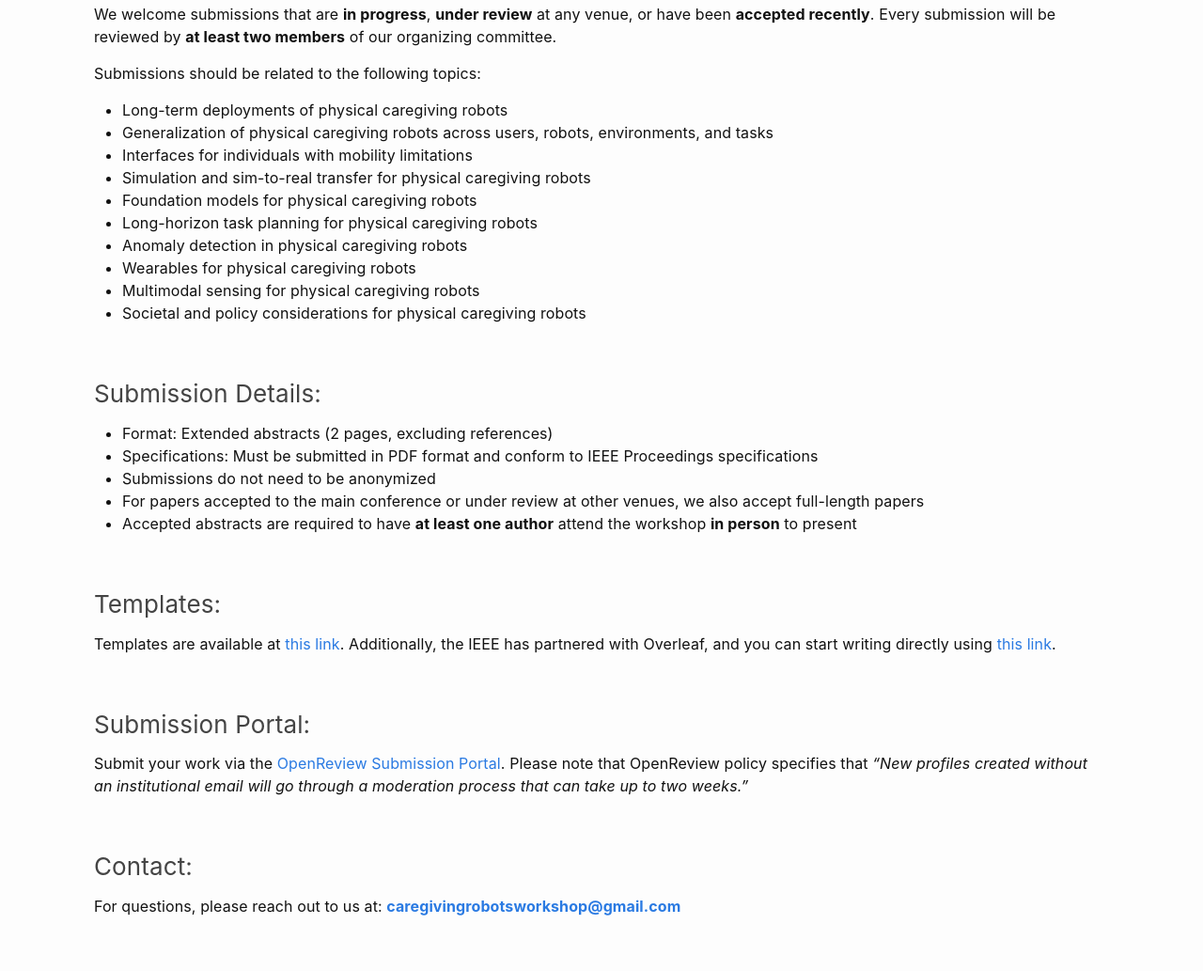
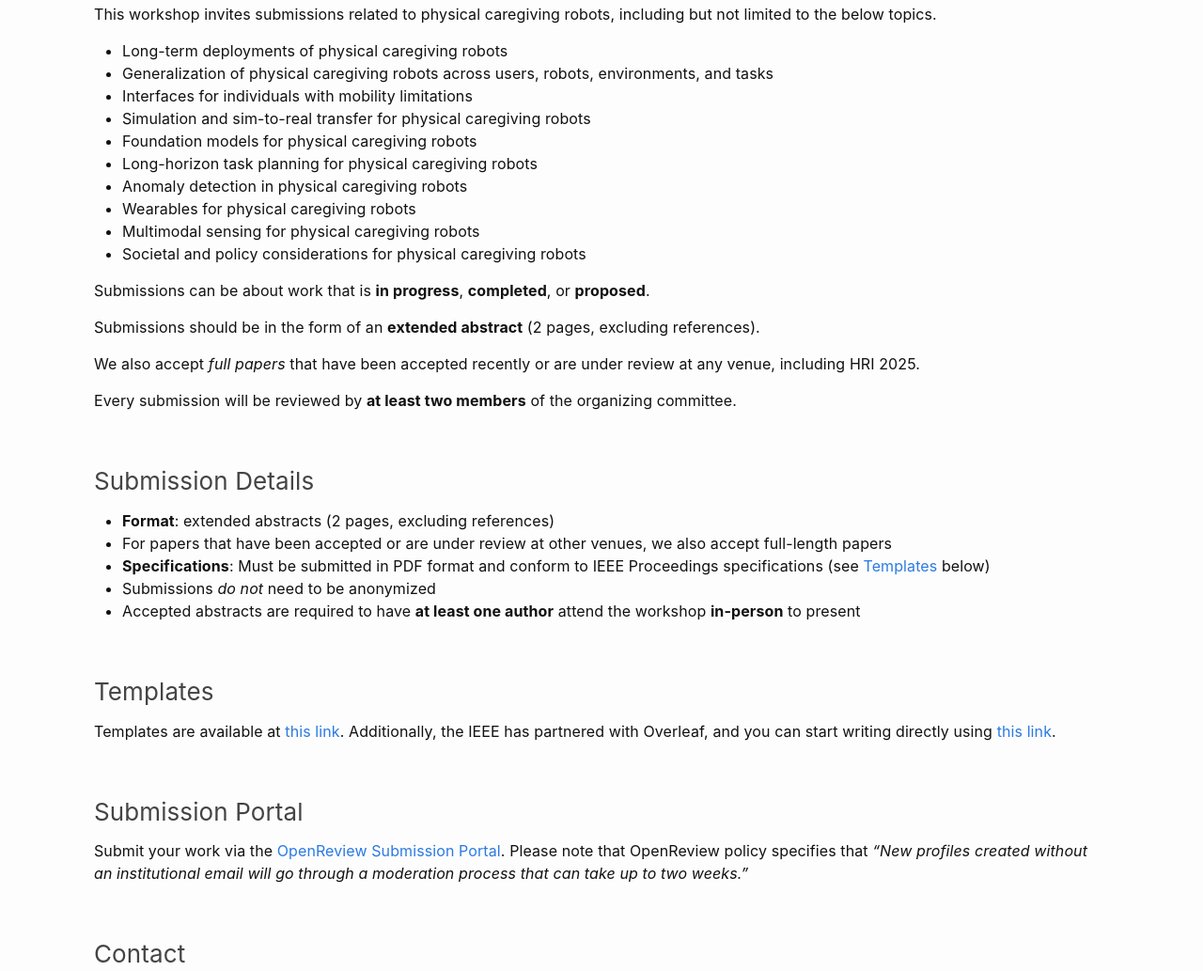
Before and after one commit to caregivingrobots/caregivingrobots.github.io, a plain HTML site: page callforpapers/index.html in a window 1280 px wide. Shown: the part 438-1471 px from the top of the page at 94% size. Drawn offline with Linux system fonts and the light colour scheme.

Commit message:
Polish CFP

```diff
--- a/callforpapers/index.html
+++ b/callforpapers/index.html
@@ -52,9 +52,7 @@
 </ul>
 
 <h3 id="call-for-submissions">Call for Submissions</h3>
-<p>We welcome submissions that are <strong>in progress</strong>, <strong>under review</strong> at any venue, or have been <strong>accepted recently</strong>. Every submission will be reviewed by <strong>at least two members</strong> of our organizing committee.</p>
-
-<p>Submissions should be related to the following topics:</p>
+<p>This workshop invites submissions related to physical caregiving robots, including but not limited to the below topics.</p>
 <ul>
   <li>Long-term deployments of physical caregiving robots</li>
   <li>Generalization of physical caregiving robots across users, robots, environments, and tasks</li>
@@ -68,22 +66,30 @@
   <li>Societal and policy considerations for physical caregiving robots</li>
 </ul>
 
-<h3 id="submission-details">Submission Details:</h3>
+<p>Submissions can be about work that is <strong>in progress</strong>, <strong>completed</strong>, or <strong>proposed</strong>.</p>
+
+<p>Submissions should be in the form of an <strong>extended abstract</strong> (2 pages, excluding references).</p>
+
+<p>We also accept <i>full papers</i> that have been accepted recently or are under review at any venue, including HRI 2025.</p>
+
+<p>Every submission will be reviewed by <strong>at least two members</strong> of the organizing committee.</p>
+
+<h3 id="submission-details">Submission Details</h3>
 <ul>
-  <li>Format: Extended abstracts (2 pages, excluding references)</li>
-  <li>Specifications: Must be submitted in PDF format and conform to IEEE Proceedings specifications</li>
-  <li>Submissions do not need to be anonymized</li>
-  <li>For papers accepted to the main conference or under review at other venues, we also accept full-length papers</li>
-  <li>Accepted abstracts are required to have <strong>at least one author</strong> attend the workshop <strong>in person</strong> to present</li>
+  <li><strong>Format</strong>: extended abstracts (2 pages, excluding references)</li>
+  <li>For papers that have been accepted or are under review at other venues, we also accept full-length papers</li>
+  <li><strong>Specifications</strong>: Must be submitted in PDF format and conform to IEEE Proceedings specifications (see <a src="#templates">Templates</a> below)</li>
+  <li>Submissions <i>do not</i> need to be anonymized</li>
+  <li>Accepted abstracts are required to have <strong>at least one author</strong> attend the workshop <strong>in-person</strong> to present</li>
 </ul>
 
-<h3 id="templates">Templates:</h3>
+<h3 id="templates">Templates</h3>
 <p>Templates are available at <a href="https://www.ieee.org/conferences/publishing/templates.html">this link</a>. Additionally, the IEEE has partnered with Overleaf, and you can start writing directly using <a href="https://www.overleaf.com/latex/templates/ieee-conference-template/grfzhhncsfqn">this link</a>.</p>
 
-<h3 id="submission-portal">Submission Portal:</h3>
+<h3 id="submission-portal">Submission Portal</h3>
 <p>Submit your work via the <a href="https://openreview.net/group?id=humanrobotinteraction.org/HRI/2025/Workshop/Physical_Caregiving_Robots">OpenReview Submission Portal</a>. Please note that OpenReview policy specifies that <em>“New profiles created without an institutional email will go through a moderation process that can take up to two weeks.”</em></p>
 
-<h3 id="contact">Contact:</h3>
+<h3 id="contact">Contact</h3>
 <p>For questions, please reach out to us at: <strong><a href="mailto:caregivingrobotsworkshop@gmail.com">caregivingrobotsworkshop@gmail.com</a></strong></p>
 
   </div>
```
